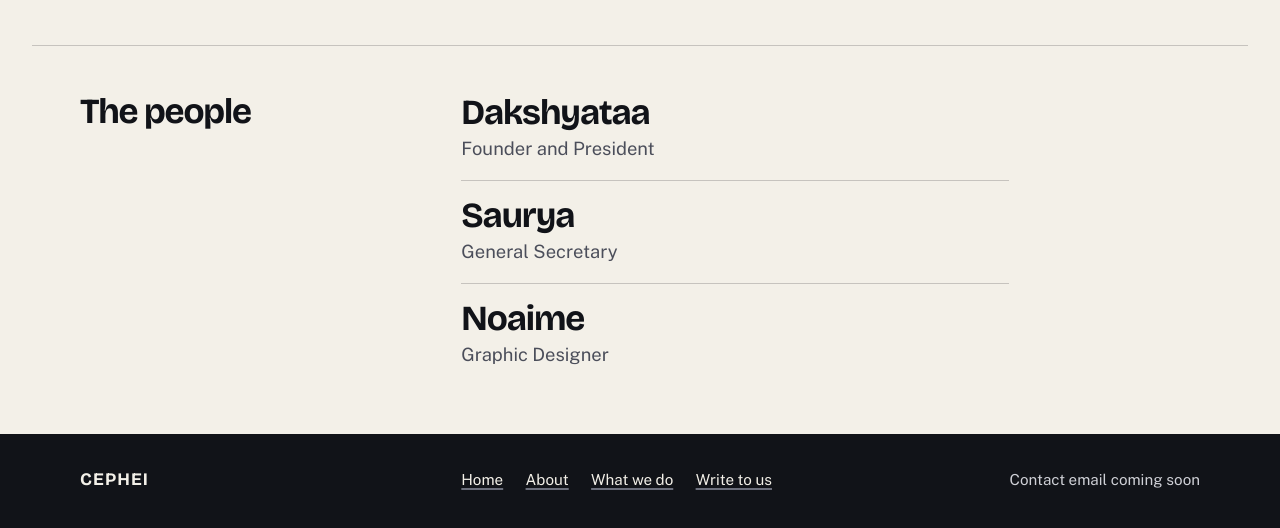
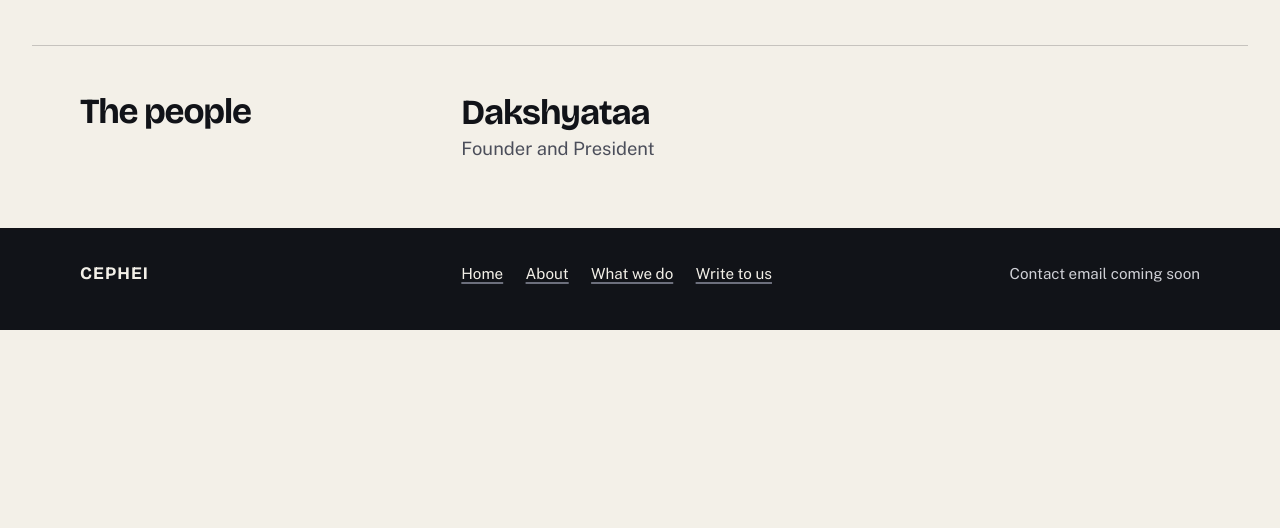
Before and after one commit to theghostofjefferson/Cephei-, a plain HTML site: page about.html in a window 1280 px wide. Shown: the part 744-1272 px from the top of the page. After the commit the page ends 1074 px from the top, so only its background shows below. Drawn offline with nearby package versions, Linux system fonts and the light colour scheme.

Commit message:
About: list only the founder
Co-Authored-By: Claude Sonnet 5.5 <noreply@anthropic.com>
Claude-Session: https://claude.ai/code/session_01A7js67tiCTnamjM4eSSnwo

```diff
--- a/about.html
+++ b/about.html
@@ -81,14 +81,6 @@
             <dt>Dakshyataa</dt>
             <dd>Founder and President</dd>
           </div>
-          <div>
-            <dt>Saurya</dt>
-            <dd>General Secretary</dd>
-          </div>
-          <div>
-            <dt>Noaime</dt>
-            <dd>Graphic Designer</dd>
-          </div>
         </dl>
       </div>
     </section>
```
